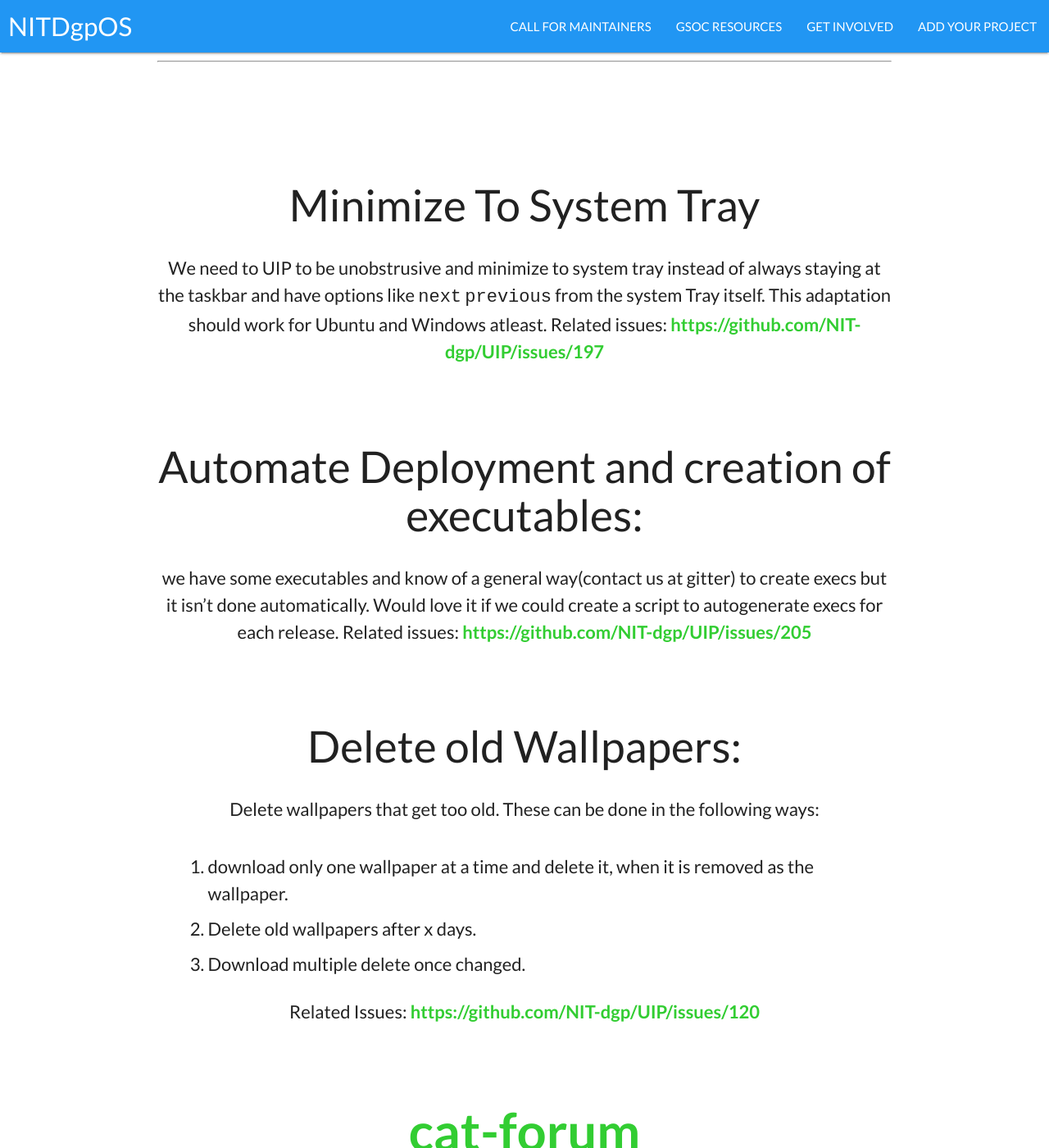
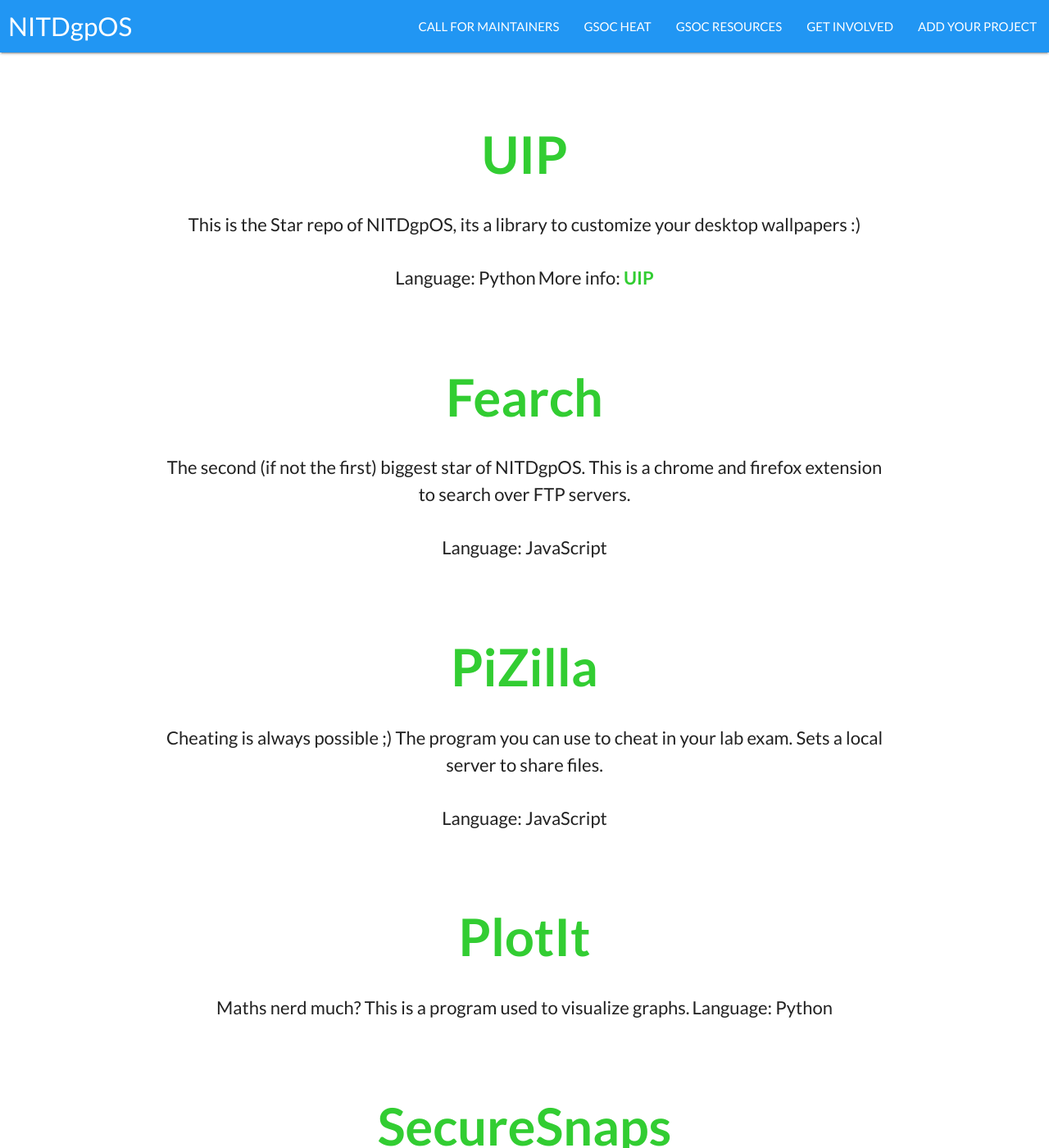
Before and after one commit to NITDgpOS/nitdgpos.github.io, a Jekyll site: the page built from GSoC_Heat.md, in a window 1280 px wide and 1400 px high, scrolled down 2252 px. Shown: the whole window at 82% size. Built offline with Jekyll 4.4.1, drawn with Linux system fonts in a browser that asks for light colours; nearby versions of some CDN libraries; some of the changed text lies outside the part shown.

Commit message:
Update GSoC Heat page

```diff
--- a/GSoC_Heat.md
+++ b/GSoC_Heat.md
@@ -5,104 +5,75 @@ permalink: gsoc_heat
 ---
 
 # **Timeline**
-![image-title-here](/images/timeline.png)
+![image-title-here](/images/Heat18.png)
 
 # **Contest Rules and Guidelines**
 1. Stick to the timeline. We are very strict about timeline since GSoC is very strict at its timeline too and no requests for extension is entertained.
-2. You must have solved atleast one issue in the project you are applying for
-3. You can submit maximum of 2 proposals
-4. Follow the application template as provided
-5. You are free to discuss about the proposal and take feedback from the maintainers before submission. Make a google doc and give permissions to the specific maintainer of the project to comment on it and give feedback for your proposal.
-6. Share the link of your google doc in our mailing list to make it easier to review it. Create a new thread with topic `GSoC Heat proposal by <your_name>`
-7. Submit the final proposal in pdf format. No changes can be done to your proposal once submitted and you can't resubmit the same proposal. So be sure before you submit the final link.
-8. You can submit the links to the work done during the coding period in a blog post, gist or google doc.
+2. You can submit maximum of 2 proposals
+3. Follow the application template as provided
+4. You are free to discuss about the proposal and take feedback from the maintainers before submission. Make a google doc and give permissions to the specific maintainer of the project to comment on it and give feedback for your proposal.
+5. Share the link of your google doc in our mailing list to make it easier to review it. Create a new thread with topic `GSoC Heat proposal by <your_name>`
+6. Submit the final proposal in pdf format. No changes can be done to your proposal once submitted and you can't resubmit the same proposal. So be sure before you submit the final link.
+7. You can submit the links to the work done during the coding period in a blog post, gist or google doc.
 
 # **Proposal Template**
 Find the Proposal template [at this link](https://github.com/NIT-dgp/Guidelines/wiki/Application-Template-for-%22The-GSoC-Heat%22)
 
 # **Proposal Submission**
-Submit your proposals [in this google form](https://goo.gl/forms/GWr62rt9ejmZvp0n2)
+Submit your proposals [in this google form](https://goo.gl/forms/tPhy517ZUqRhHNPc2)
 
-# **Ideas**
+# **Projects**
 
-# [UIP](https://github.com/NIT-dgp/UIP)
-___
-<br/>
+Search through the list and find the project for your calling. After which, come ask us about it on [gitter.](https://gitter.im/NIT-dgp/General)
 
-## Minimize To System Tray
-We need to UIP to be unobstrusive and minimize to system tray instead of always staying at the taskbar and have options like `next` `previous` from the system Tray itself. This adaptation should work for Ubuntu and Windows atleast.
-Related issues: [https://github.com/NIT-dgp/UIP/issues/197](https://github.com/NIT-dgp/UIP/issues/197)
+We will be sure to nerd you out with the info about the projects.
 
-## Automate Deployment and creation of executables:
-we have some executables and know of a general way(contact us at gitter) to create execs but it isn't done automatically. Would love it if we could create a script to autogenerate execs for each release.
-Related issues: [https://github.com/NIT-dgp/UIP/issues/205](https://github.com/NIT-dgp/UIP/issues/205)
+# [UIP](https://github.com/NITDgpOS/UIP)
 
-## Delete old Wallpapers:
-Delete wallpapers that get too old. These can be done in the following ways:
-1. download only one wallpaper at a time and delete it, when it is removed as the wallpaper.
-2. Delete old wallpapers after x days.
-3. Download multiple delete once changed.
+This is the Star repo of NITDgpOS, its a library to customize your desktop wallpapers :)
 
-Related Issues: [https://github.com/NIT-dgp/UIP/issues/120](https://github.com/NIT-dgp/UIP/issues/120)
+Language: Python
 
+More info: [UIP](https://nitdgpos.github.io/projects/UIP)
 
-# [cat-forum](https://github.com/NIT-dgp/cat-forum)
-___
-<br/>
+# [Fearch](https://github.com/NITDgpOS/chrome-search-extension)
 
-## Tagging system for threads
-Tags are a great way to classify contents in a blog/forum. It will greatly serve users to find specific type of content. cat-forum needs a tagging system that can serve this purpose. Look at [NIT-dgp/cat-forum#38](https://github.com/NIT-dgp/cat-forum/issues/38) for details.
+The second (if not the first) biggest star of NITDgpOS. This is a chrome and firefox extension to search over FTP servers.
 
-## email notification system
-We want users to get regular email notifications for threads and replies so that they get informed via mail when their content is liked/disliked or when a new answer is posted. Refer to [NIT-dgp/cat-forum#40](https://github.com/NIT-dgp/cat-forum/issues/40) for details.
+Language: JavaScript
 
-## A full fledged test suite
-cat-forum really lacks a good test suite. We want to have a 100% test coverage for cat-forum. We are using [rspec](http://rspec.info/) for writing tests. Read the [rspec docs](http://rspec.info/documentation/) and start writing good tests. Refer to [NIT-dgp/cat-forum#39](https://github.com/NIT-dgp/cat-forum/issues/39) for details.
+# [PiZilla](https://github.com/NITDgpOS/PiZilla)
 
-# [Festcms](https://github.com/NIT-dgp/festcms)
-___
-<br/>
+Cheating is always possible ;) The program you can use to cheat in your lab exam. Sets a local server to share files.
 
-## Template editing from admin panel
-Currently for editing the templates and styling pages, users need to edit the template files manually. But popular content management systems support theming from the admin panel. Festcms currently lacks this feature. Read issue [#33](https://github.com/NIT-dgp/festcms/issues/33) for details.
+Language: JavaScript
 
-## Build a custom admin panel with flexible permissions
-Currently django's default admin panel is used to enter data into the site. However that is only accessible to the super user. We need a custom admin panel that can be used by different members of the fest organizing committee to edit different contents. Eg: the sponsorship head will only be able to edit the Sponsor model. The super user can define these permissions from the django admin panel.
+# [PlotIt](https://github.com/NITDgpOS/PlotIt)
 
-## Build a basic generic UI
-Build a clean and simple theme for all views using Bootstrap only. Design proper 404 and 500 pages. Also style the admin panel according to the theme. Check issues [#64](https://github.com/NIT-dgp/festcms/issues/64) and [#62](https://github.com/NIT-dgp/festcms/issues/62).
+Maths nerd much? This is a program used to visualize graphs.
 
+Language: Python
 
-# [contribute](https://github.com/NIT-dgp/contribute)
-___
-<br/>
+# [SecureSnaps](https://github.com/NITDgpOS/SecureSnaps)
 
-## Report number of new comer issues
-[`Finder` methods](https://github.com/NIT-dgp/contribute#finding-repos) returns an array of `repo`s user is interested in. We want to be able to report number of new comer issues of returned repos. First, you should [list all the labels](https://developer.github.com/v3/issues/labels/#list-all-labels-for-this-repository) in a given repo and find which ones are tagged for new comers. They are generally named as `new comer`, `new contributor`, `up for grabs`, `starter` etc. Check [this repo](https://github.com/up-for-grabs/up-for-grabs.net/search?utf8=%E2%9C%93&q=upforgrabs&type=Code) for a more comprehensive list. Next, you should make a request to [github issue search api](https://developer.github.com/v3/search/#search-issues) and find out number of such issues. Example query: [https://api.github.com/search/issues?q=repo:rubygems/rubygems.org%20label:starter%20state:open](https://api.github.com/search/issues?q=repo:rubygems/rubygems.org%20label:starter%20state:open)
+Secure data storage and transfer is everythign! This is a repository you can use to encrypt your pics.
 
-## Sort by weekly commit count
-[`Finder` methods](https://github.com/NIT-dgp/contribute#finding-repos) returns an array of `repo`s user is interested in. We want to be able to sort repos by number of commits made in a specified number of weeks. You can get number of commits made in last 52 weeks using [github statics api](https://developer.github.com/v3/repos/statistics/#get-the-weekly-commit-count-for-the-repository-owner-and-everyone-else). You would need to sum commits made in the given number of weeks and sort repos accordingly. Have a look at [`ExtendedSort`](https://github.com/NIT-dgp/contribute/blob/master/lib/contribute/extended_sort.rb).
+Language: Python
 
-## Write tests
+# [MemeFinder](https://github.com/NITDgpOS/MemeFinder)
 
-[#16](https://github.com/NIT-dgp/contribute/pull/16) had setup vcr and rspec, however most of our methods are untested. [How to Stub External Services in Tests](https://robots.thoughtbot.com/how-to-stub-external-services-in-tests#) is a nice blog on this topic. You should also read documentation of [vcr](https://github.com/vcr/vcr), [rspec](https://github.com/rspec/rspec) and [webmock](https://github.com/bblimke/webmock).
+Want any memes? This will help you out. The name says it all!
 
+Language: Python
 
-# [Fearch](https://github.com/NIT-dgp/chrome-search-extension)
-___
-<br/>
+# [manga](https://github.com/NITDgpOS/manga)
 
-## Add Download all button to ftp sites
+This is the repo which you can use to download mangas and save them in your system in pdf format.
 
-Issue is to inject js into an ftp page to add a "download all" button which automatically downloads all links on the page. Related Issue: [https://github.com/NIT-dgp/chrome-search-extension/issues/61](https://github.com/NIT-dgp/chrome-search-extension/issues/61)
+Language: BASH, C, Python
 
-## Automatically preview download file:
+# [MultiGameSet](https://github.com/NITDgpOS/MultiGameSet)
 
-Whenever user stops typing, automatically crawl first ftp server on the results page and get the link of the file that matches the user input and preview the link, even before the user presses search. Related Issue: [https://github.com/NIT-dgp/chrome-search-extension/issues/36](https://github.com/NIT-dgp/chrome-search-extension/issues/36)
+This is a set of 2-player games you can play.
 
-# [manga](https://github.com/NIT-dgp/manga)
-___
-<br/>
-
-## Build GUI using Gtk
-GUI is a high priority requirement for manga. Check out [https://github.com/NIT-dgp/manga/issues/4](https://github.com/NIT-dgp/manga/issues/4) for more info.
+Language: Java
--- a/_config.yml
+++ b/_config.yml
@@ -33,4 +33,4 @@ exclude:
 sass:
   sass_dir: css
   style: compressed
-nav: ["GSoC_resources.md", "contributing.md", "new_repo.md", "Call_for_maintainers.md"]
+nav: ["GSoC_resources.md", "contributing.md", "new_repo.md", "Call_for_maintainers.md", "GSoC_Heat.md"]
```
Also changed, not shown: images/Heat18.png (added).
